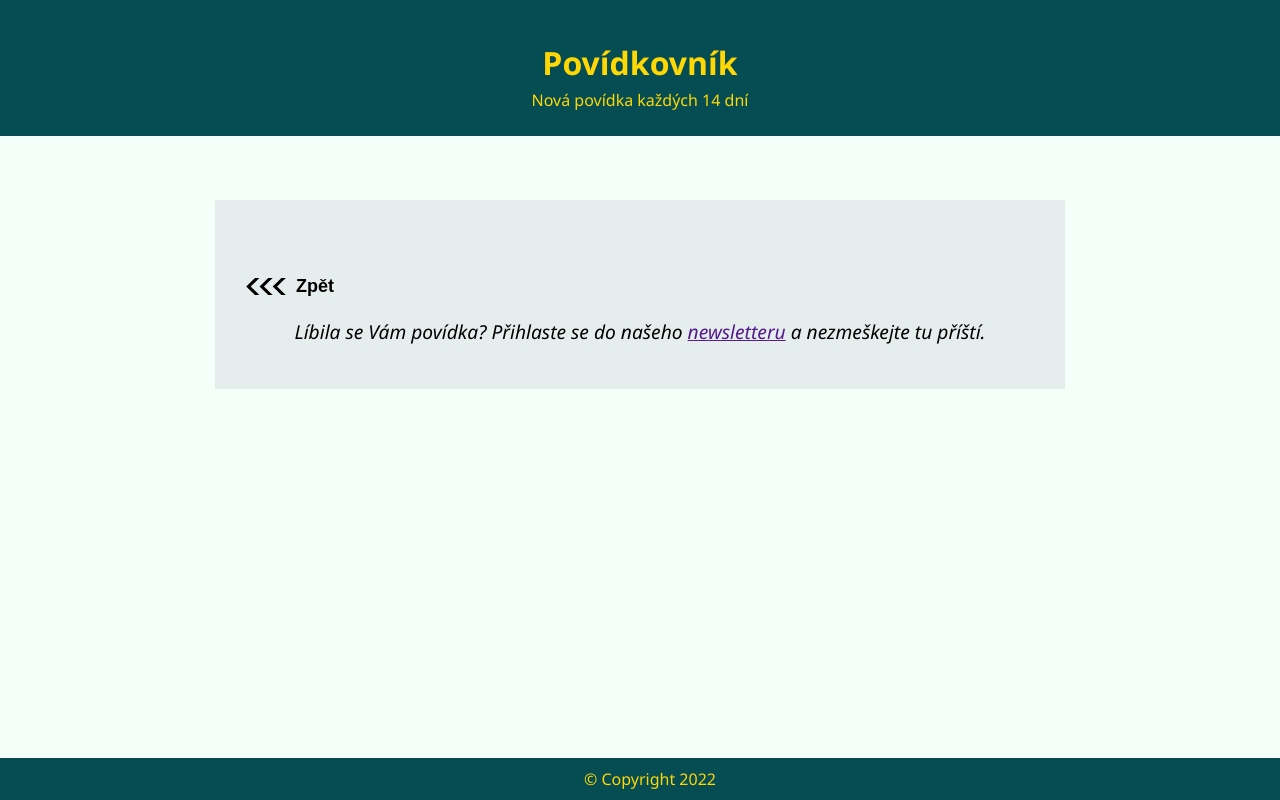
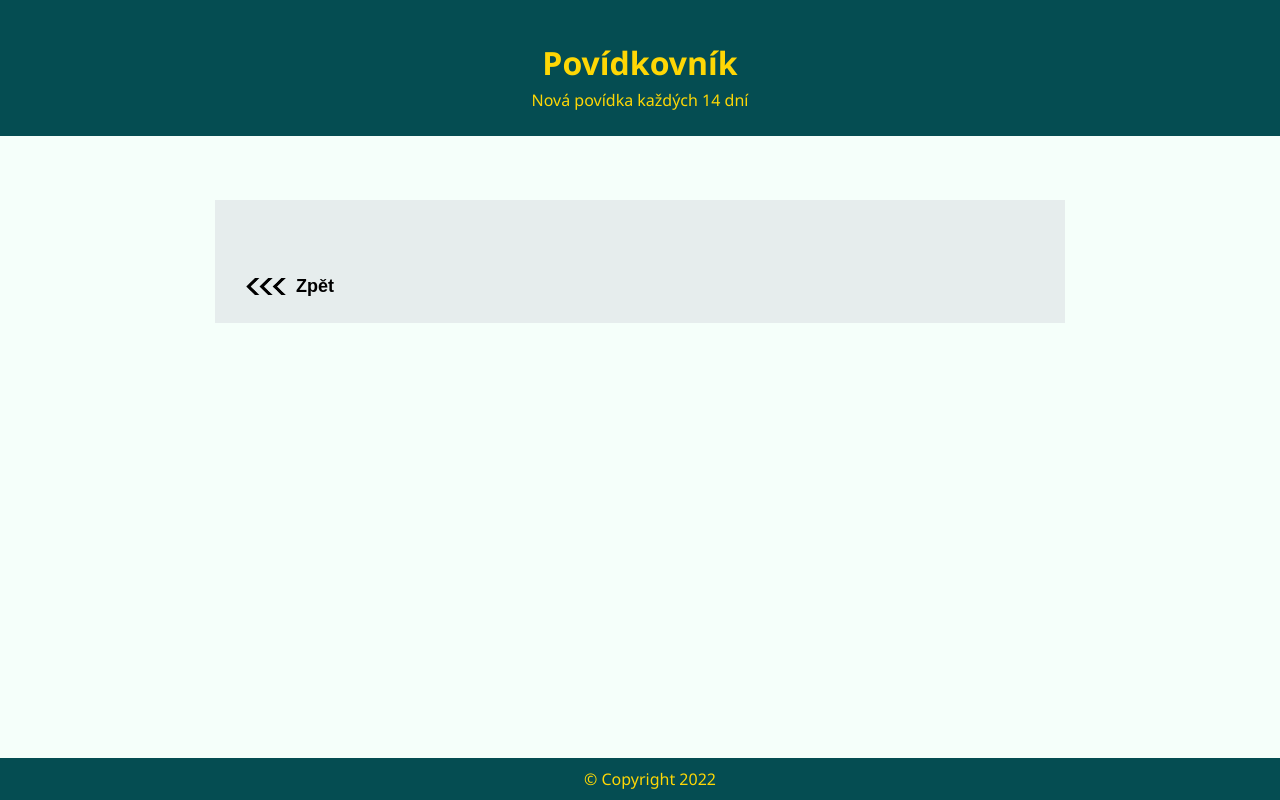
Before and after one commit to JBurant/writers-blog-FE, an Angular app: page /article-display in a window 1280 px wide. Built offline with nearby package versions, Linux system fonts and the light colour scheme; no server answers.

Commit message:
Hiding newsletter.

```diff
--- a/src/app/article-display/article-display.component.html
+++ b/src/app/article-display/article-display.component.html
@@ -9,7 +9,7 @@
         <div class="article-back-text">Zpět</div>
     </button>
 
-    <p class="article-newsletter">
+    <!--<p class="article-newsletter">
         Líbila se Vám povídka? Přihlaste se do našeho <a href>newsletteru</a> a nezmeškejte tu příští.
-    </p>
+    </p>-->
 </div>
```
